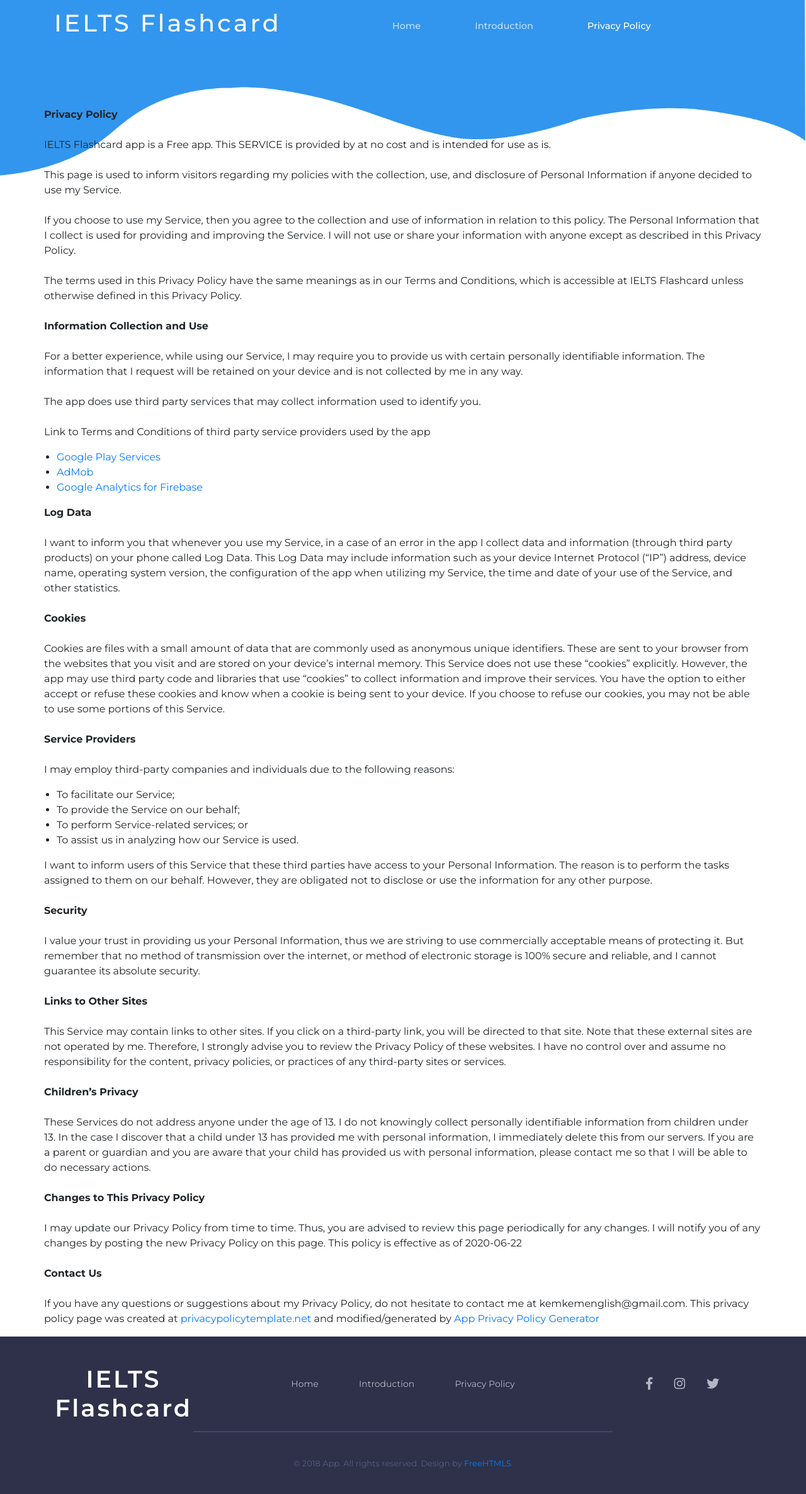
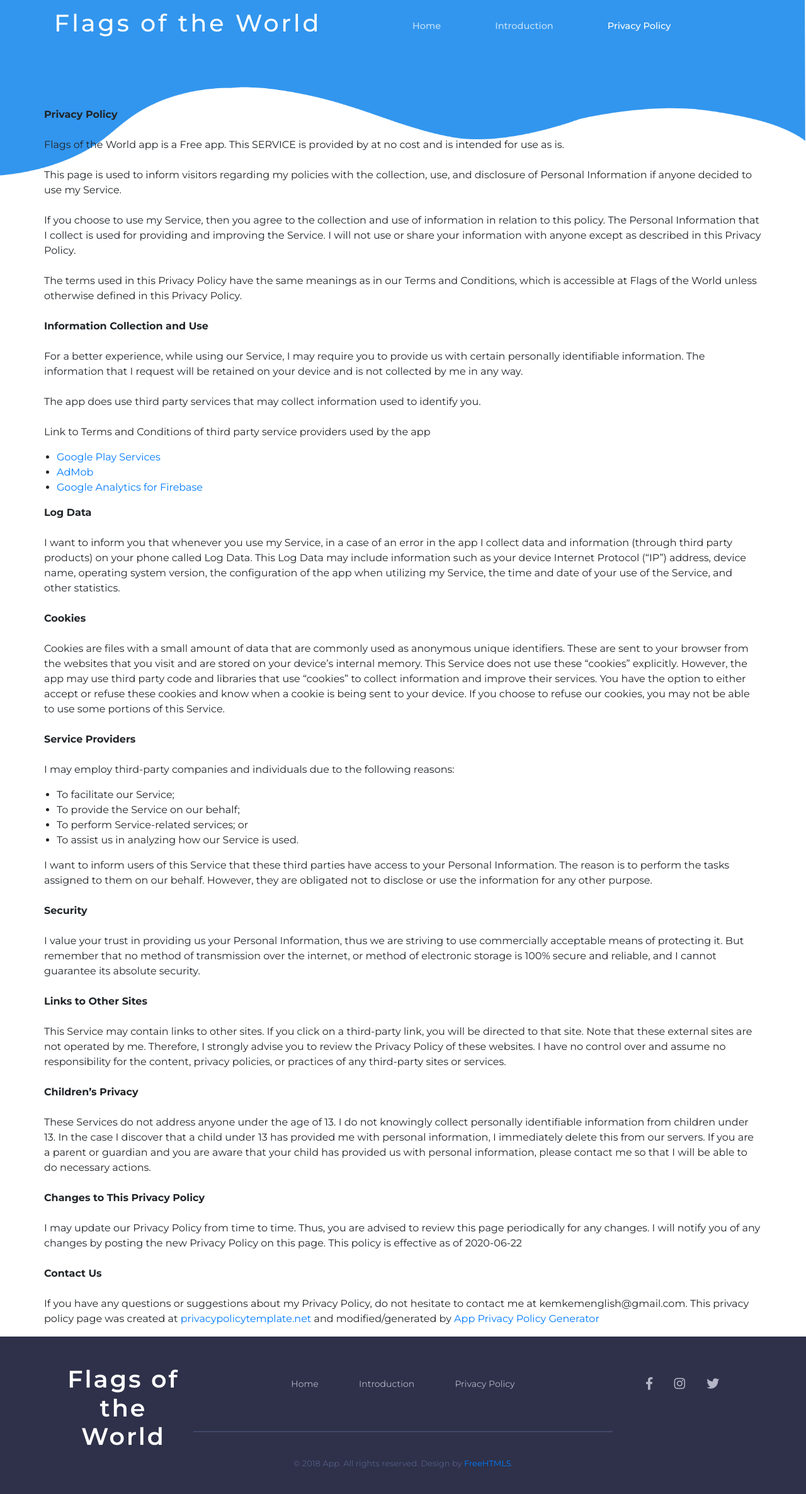
Before and after one commit to doubleh311/FlagsOfTheWorld, a plain HTML site: page Policy.html in a window 1280 px wide. Shown: the whole page at 63% size. Drawn offline with Linux system fonts and the light colour scheme.

Commit message:
update description

```diff
--- a/Policy.html
+++ b/Policy.html
@@ -50,7 +50,7 @@
 	<div class="curved-bg-div">
 		<nav class="container navbar navbar-expand-lg main-navbar-nav navbar-light">
 			<!-- <a class="navbar-brand" href="">Kem Kem English</a> -->
-			<a class="navbar-brand" href="./index.html">IELTS Flashcard</a>
+			<a class="navbar-brand" href="./index.html">Flags of the World</a>
 			<button class="navbar-toggler" type="button" data-toggle="collapse" data-target="#navbarSupportedContent" aria-controls="navbarSupportedContent" aria-expanded="false" aria-label="Toggle navigation">
 				<span class="navbar-toggler-icon"></span>
 			</button>
@@ -77,7 +77,7 @@
 						<b>Privacy Policy</b>
 						<br />
 						<br />
-						IELTS Flashcard app is a Free app. This SERVICE is provided by at no cost and is intended for use as is.
+						Flags of the World app is a Free app. This SERVICE is provided by at no cost and is intended for use as is.
 						<br />
 						<br />
 						This page is used to inform visitors regarding my policies with the collection, use, and disclosure of Personal Information if anyone decided to use my Service.
@@ -86,7 +86,7 @@
 						If you choose to use my Service, then you agree to the collection and use of information in relation to this policy. The Personal Information that I collect is used for providing and improving the Service. I will not use or share your information with anyone except as described in this Privacy Policy.
 						<br />
 						<br />
-						The terms used in this Privacy Policy have the same meanings as in our Terms and Conditions, which is accessible at IELTS Flashcard unless otherwise defined in this Privacy Policy.
+						The terms used in this Privacy Policy have the same meanings as in our Terms and Conditions, which is accessible at Flags of the World unless otherwise defined in this Privacy Policy.
 						<br />
 						<br />
 						<b>Information Collection and Use</b>
@@ -179,7 +179,7 @@
 
 			<div class="footer-three-grid wow fadeIn animated" data-wow-delay="0.66s">
 				<div class="column-1-3">
-					<h1>IELTS Flashcard</h1>
+					<h1>Flags of the World</h1>
 				</div>
 				<div class="column-2-3">
 					<nav class="footer-nav">
```
Also changed, not shown: index.html (+10 -3 lines).
